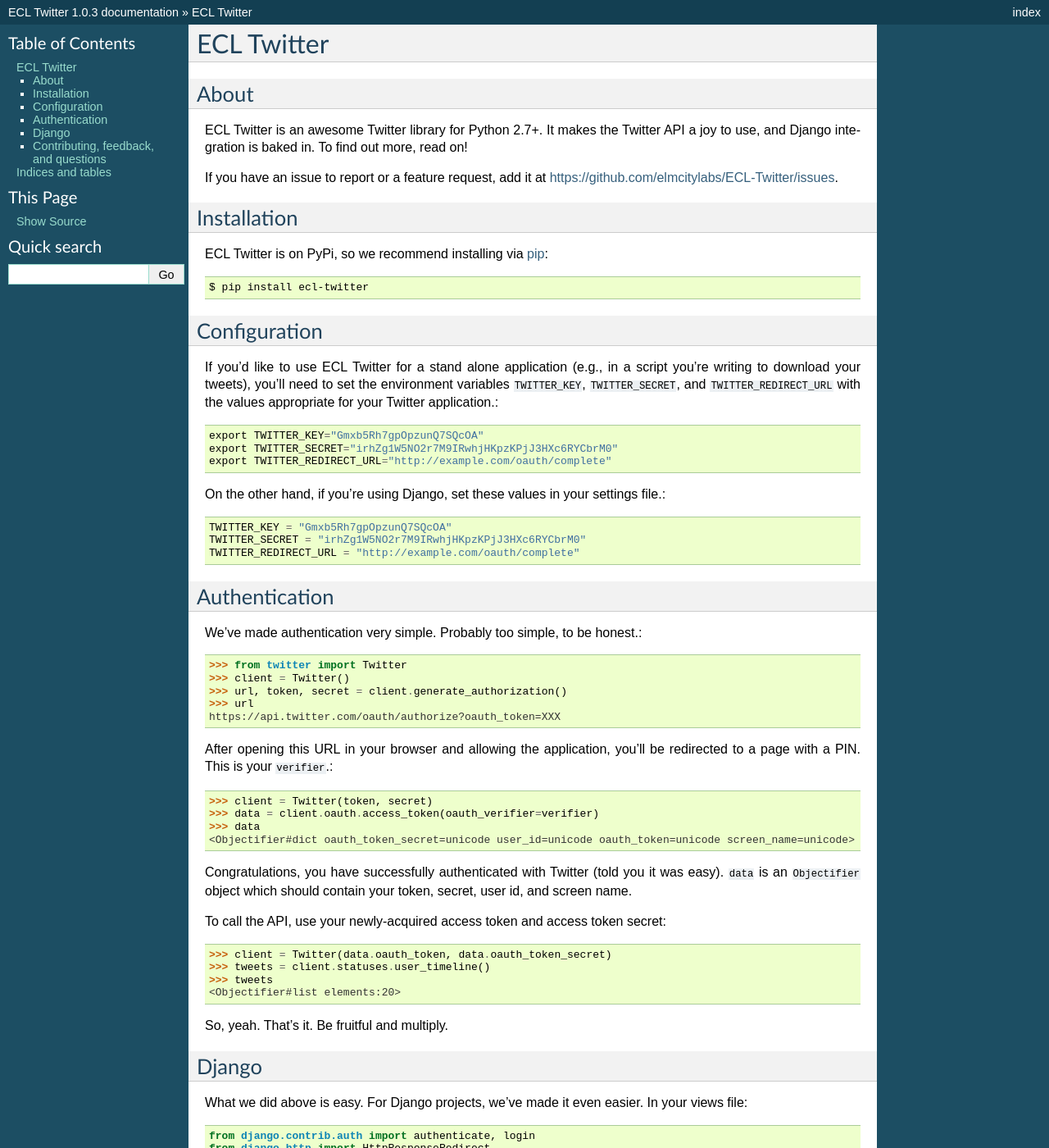
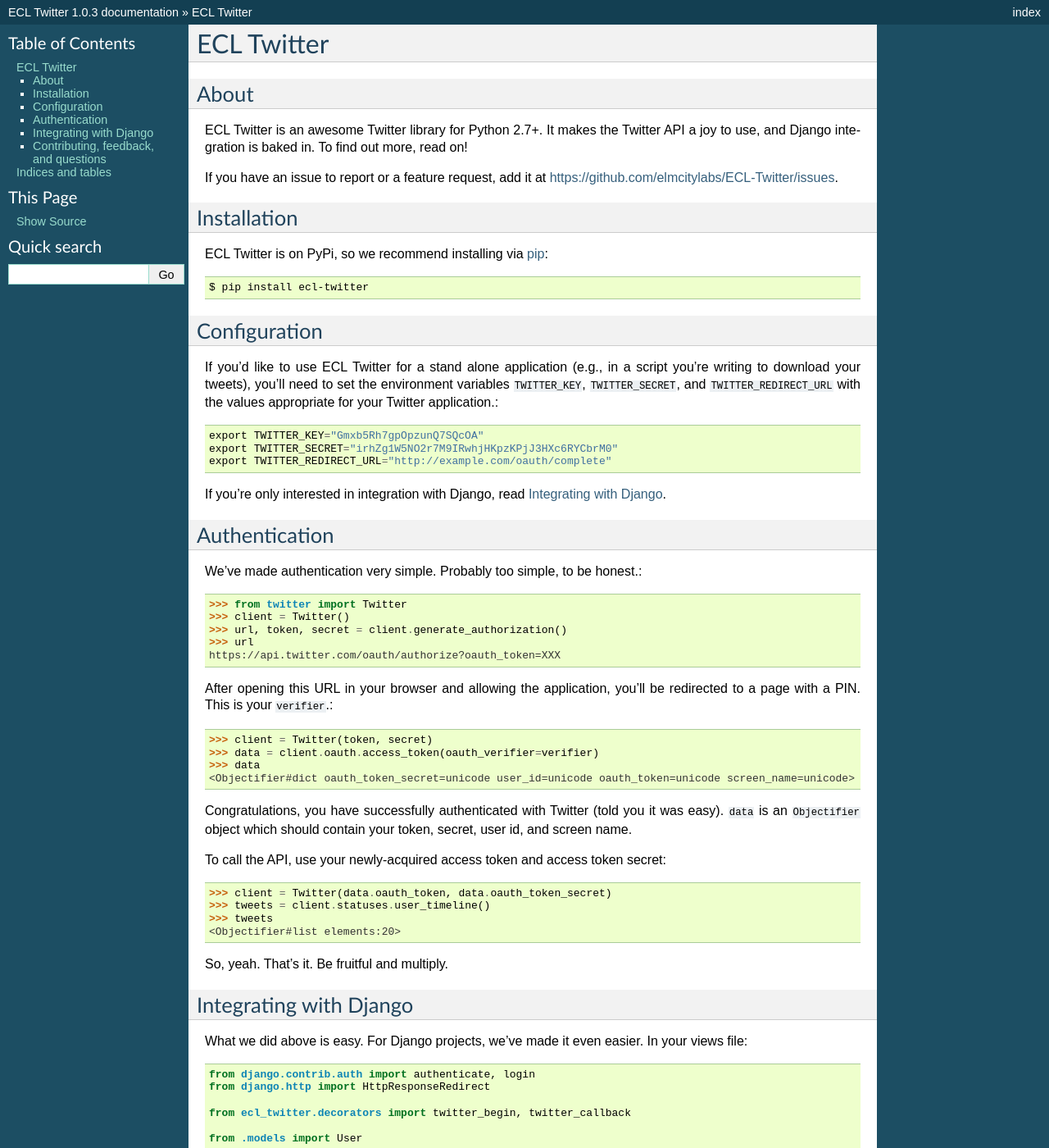
Before and after one commit to elmcitylabs/ECL-Twitter, a Sphinx documentation site: the page built from docs/index.rst, in a window 1280 px wide and 1400 px high. Shown: the whole window at 82% size. Built offline with Sphinx 7.4.7, drawn with Linux system fonts in a browser that asks for light colours; formulas are drawn with MathJax 3; some of the changed text lies outside the part shown.

Commit message:
update django instructions

```diff
--- a/docs/index.rst
+++ b/docs/index.rst
@@ -38,11 +38,7 @@ If you'd like to use ECL Twitter for a stand alone application (e.g., in a scrip
     export TWITTER_SECRET="irhZg1W5NO2r7M9IRwhjHKpzKPjJ3HXc6RYCbrM0"
     export TWITTER_REDIRECT_URL="http://example.com/oauth/complete"
 
-On the other hand, if you're using Django, set these values in your settings file.::
-
-    TWITTER_KEY = "Gmxb5Rh7gpOpzunQ7SQcOA"
-    TWITTER_SECRET = "irhZg1W5NO2r7M9IRwhjHKpzKPjJ3HXc6RYCbrM0"
-    TWITTER_REDIRECT_URL = "http://example.com/oauth/complete"
+If you're only interested in integration with Django, read :ref:`django`.
 
 .. _authentication:
 
@@ -77,8 +73,8 @@ So, yeah. That's it. Be fruitful and multiply.
 
 .. _django:
 
-Django
-------
+Integrating with Django
+-----------------------
 
 What we did above is easy. For Django projects, we've made it even easier. In your views file::
 
```
Also changed, not shown: other parts of docs/index.rst (+5 -1 lines).
